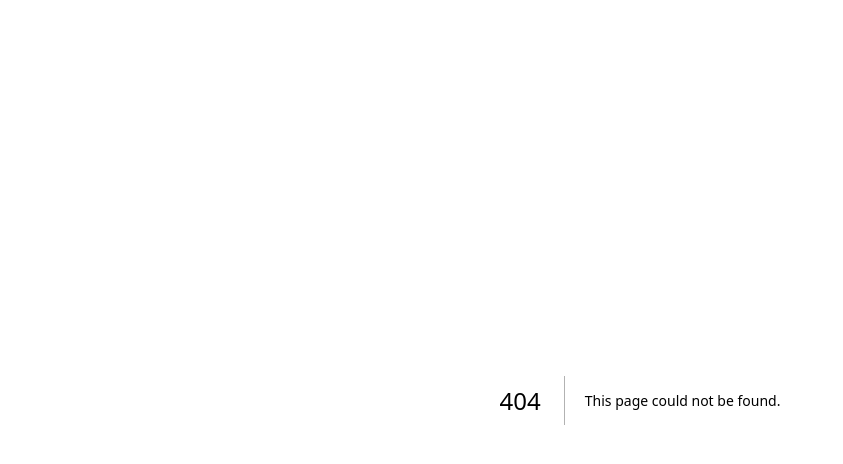
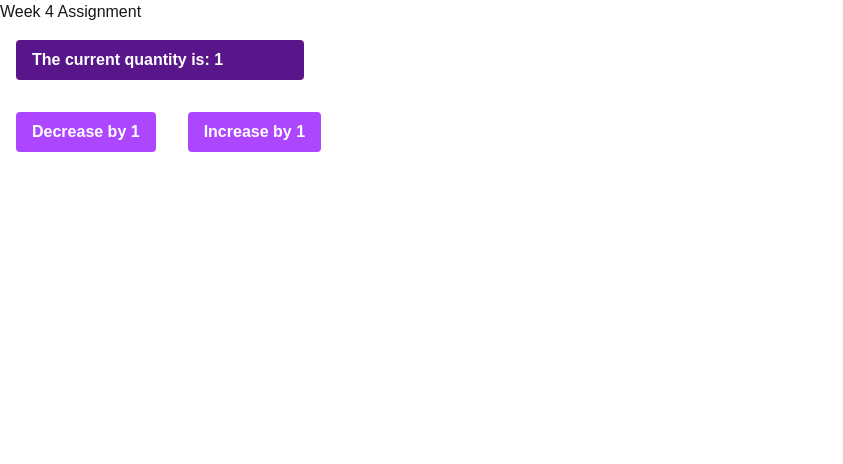
Before and after one commit to HanxxFeli/cprg306-assignments, a Next.js app: page /week-4 in a window 1280 px wide. Before the commit this address had no page. Shown: the top 464 px of the page, without its empty margins (0-843 px from the left). Built offline with nearby package versions, Linux system fonts and the light colour scheme.

Commit message:
added week 4 content

```diff
--- a/app/page.js
+++ b/app/page.js
@@ -7,6 +7,7 @@ export default function Page() {
       <ul>
         <li><Link href="/week-2">Go to the Week 2 page</Link></li>
         <li><Link href="/week-3">Go to the Week 3 page</Link></li>
+        <li><Link href="/week-4">Go to the Week 4 page</Link></li>
       </ul>
     </main>
   );
--- /dev/null
+++ b/app/week-4/button.js
@@ -0,0 +1,11 @@
+
+export default function Button({onClick, disabled, buttonName}) {
+    return (
+        <button onClick={onClick} disabled={disabled} className={`font-bold m-4 py-2 px-4 rounded
+                ${disabled
+                ? "bg-gray-400 cursor-not-allowed"
+                : "bg-purple-500 text-white hover:bg-purple-700"}`}>
+            {buttonName}
+        </button>
+    )
+}
--- /dev/null
+++ b/app/week-4/new-item.js
@@ -0,0 +1,26 @@
+"use client";
+
+import { useState } from "react";
+import Button from "./button";
+
+export default function NewItem() {
+    const [quantity, setQuantity] = useState(1)
+
+    // increment function
+    function increment() {
+        setQuantity(quantity + 1);
+    }
+
+    // decrement function
+    function decrement() {
+        setQuantity(quantity - 1);
+    }
+
+    return (
+        <main>
+            <h2 className="font-bold m-4 py-2 px-4 rounded bg-purple-900 text-white w-2xs">The current quantity is: {quantity}</h2>
+            <Button onClick={decrement} disabled={quantity === 0} buttonName={"Decrease by 1"}></Button>
+            <Button onClick={increment} disabled={quantity === 20} buttonName={"Increase by 1"}></Button>
+        </main>
+    )
+}
--- /dev/null
+++ b/app/week-4/page.js
@@ -0,0 +1,10 @@
+import NewItem from "./new-item";
+
+export default function Page() {
+    return (
+        <div>
+            <h1>Week 4 Assignment</h1>
+            <NewItem></NewItem>
+        </div>
+    )
+}
```
